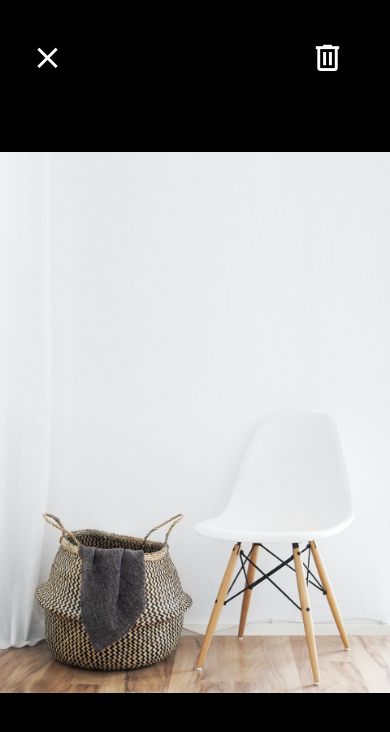
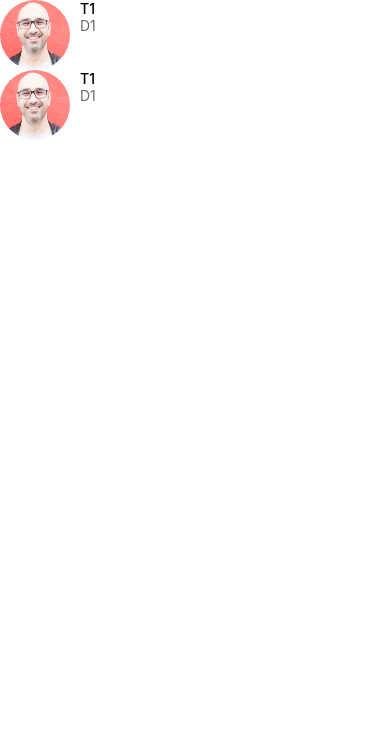
Before and after one commit to howhowkhain/React-Native-DoneWithIt, a React Native app: screen / in a window 390 px wide. Shown: the top 732 px of the page. Built offline with nearby package versions, Linux system fonts and the light colour scheme.

Commit message:
Lists-Exctracting the Screen Component

```diff
--- a/App.js
+++ b/App.js
@@ -16,11 +16,13 @@
 import AppCard from "./app/components/AppCard";
 import colors from "./app/config/colors";
 import ListingDetailsScreen from "./app/screens/ListingDetailsScreen";
+import MessagesScreen from "./app/screens/MessagesScreen";
 
 export default function App() {
   return (
+    <MessagesScreen />
     // <WelcomeScreen />
-    <ViewImageScreen />
+    // <ViewImageScreen />
     // <ListingDetailsScreen />
     // <View style={styles.container}>
     //   {/* <AppText>My React Native App</AppText> */}
--- /dev/null
+++ b/app/screens/MessagesScreen.js
@@ -0,0 +1,36 @@
+import React from "react";
+import { FlatList } from "react-native";
+import ListItem from "../components/ListItem";
+
+const messages = [
+  {
+    id: 1,
+    title: "T1",
+    description: "D1",
+    image: require("../assets/mosh.jpg"),
+  },
+  {
+    id: 2,
+    title: "T1",
+    description: "D1",
+    image: require("../assets/mosh.jpg"),
+  },
+];
+
+function MessagesScreen(props) {
+  return (
+    <FlatList
+      data={messages}
+      keyExtractor={(item) => item.id.toString()}
+      renderItem={({ item }) => (
+        <ListItem
+          title={item.title}
+          subTitle={item.description}
+          image={item.image}
+        />
+      )}
+    />
+  );
+}
+
+export default MessagesScreen;
```
